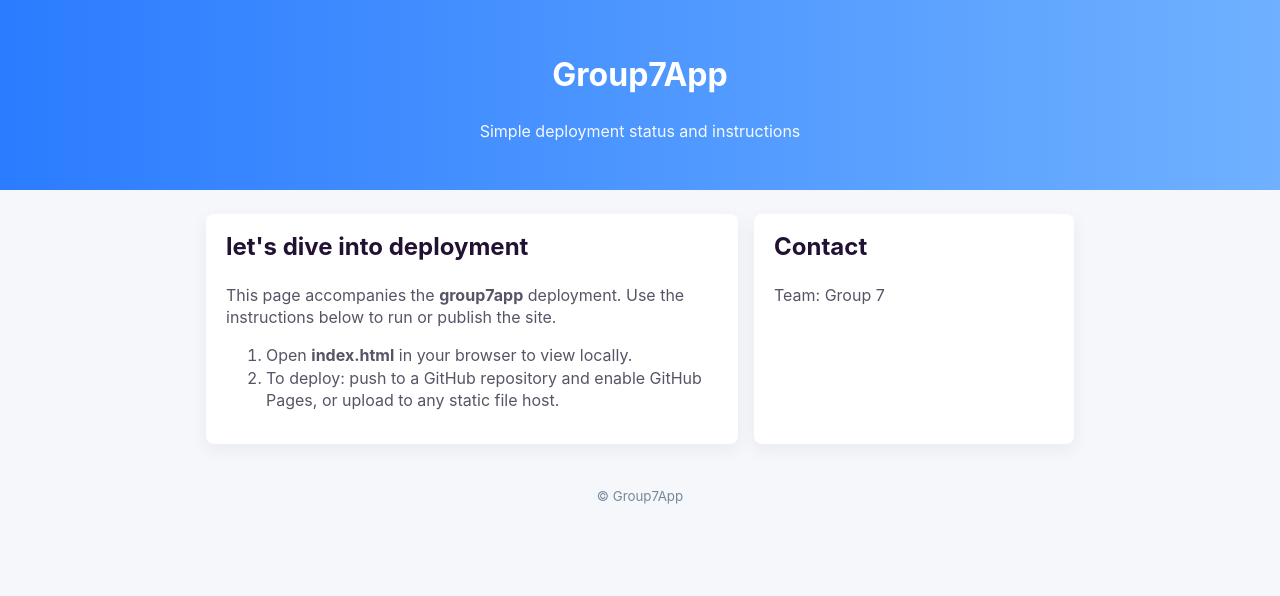
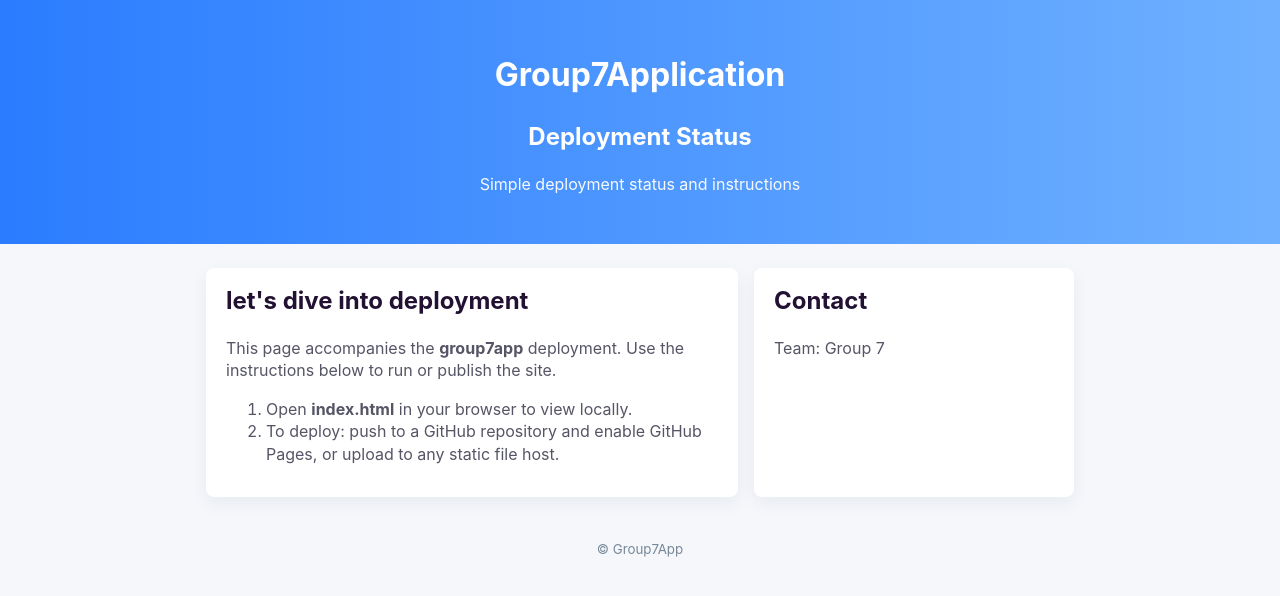
Before and after one commit to Barnabaschidera/Group7Capstone_Project, a plain HTML site: page index.html in a window 1280 px wide. Drawn offline with Linux system fonts and the light colour scheme.

Commit message:
update index.html header for consistency and add deploy workflow

```diff
--- a/index.html
+++ b/index.html
@@ -8,7 +8,8 @@
   </head>
   <body>
     <header class="site-header">
-      <h1>Group7App</h1>
+      <h1>Group7Application</h1>
+      <h2>Deployment Status</h2>
       <p class="tagline">Simple deployment status and instructions</p>
     </header>
 
```
Also changed, not shown: .github/workflows/deploy.yaml (added).
